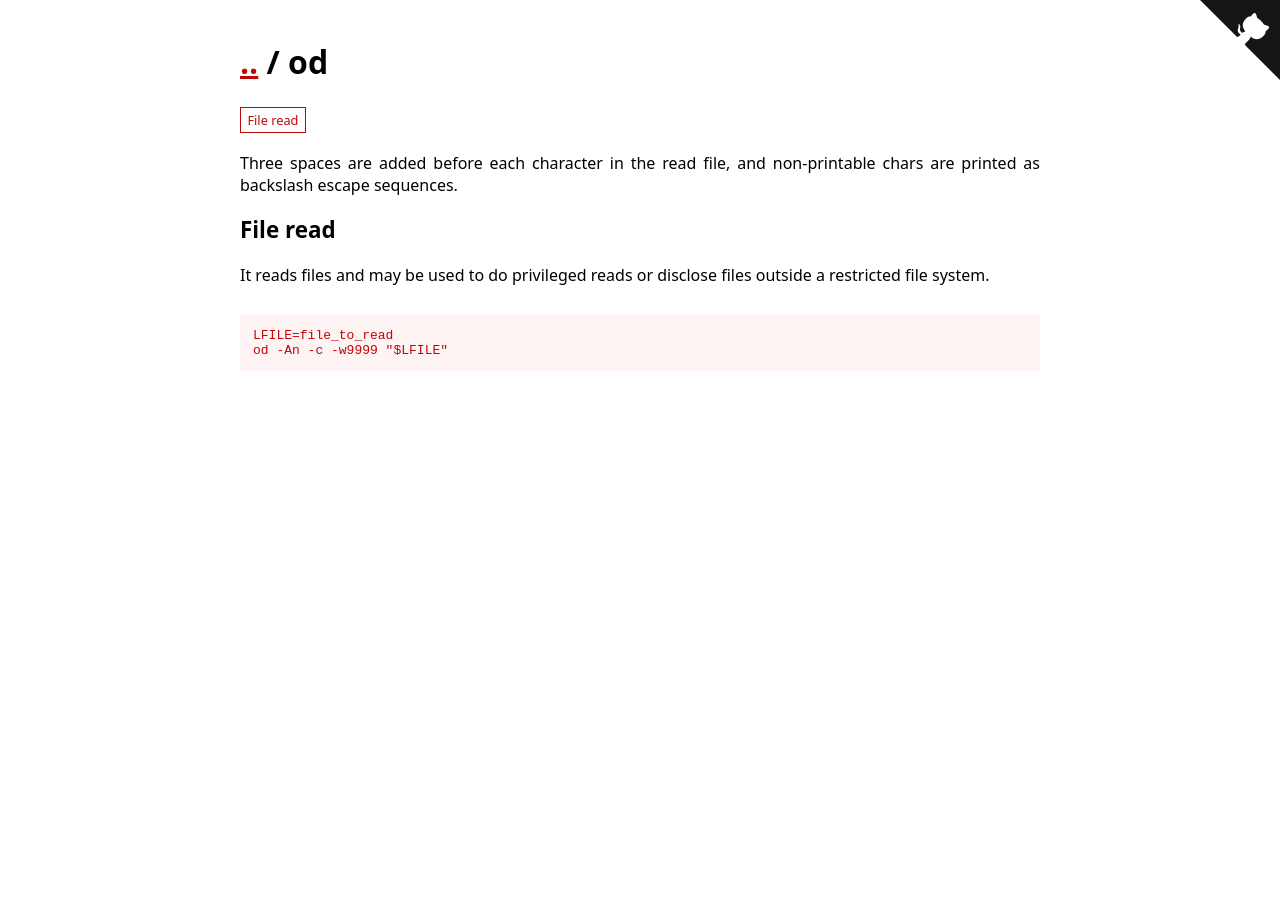
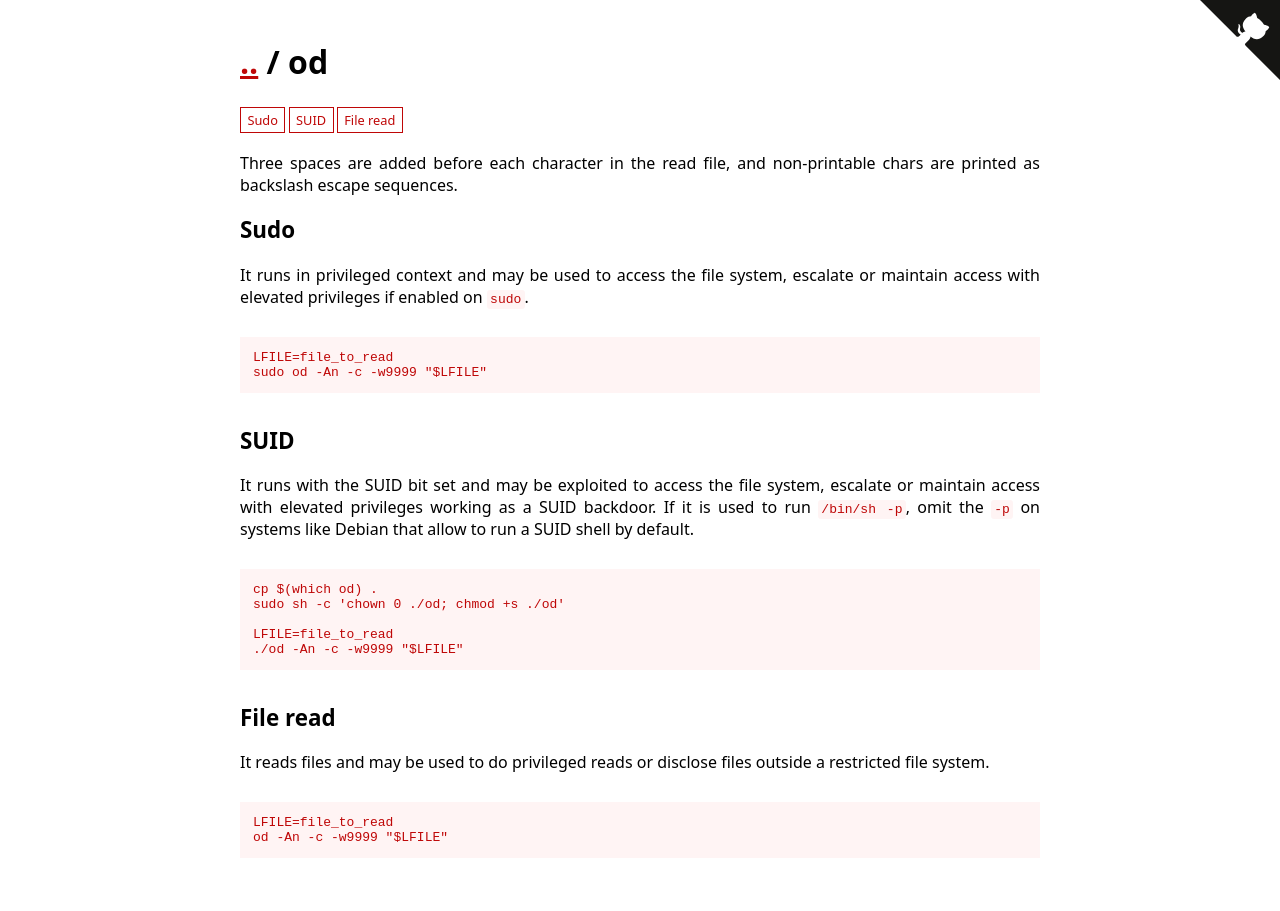
Before and after one commit to GTFOBins/GTFOBins.github.io, a Jekyll site: the page built from _gtfobins/od.md, in a window 1280 px wide. Built offline with Jekyll 4.4.1, drawn with Linux system fonts in a browser that asks for light colours.

Commit message:
Add sudo and suid to od

```diff
--- a/_gtfobins/od.md
+++ b/_gtfobins/od.md
@@ -3,6 +3,14 @@ description: |
   Three spaces are added before each character in the read file, and
   non-printable chars are printed as backslash escape sequences.
 functions:
+  sudo-enabled:
+    - code: |
+        LFILE=file_to_read
+        sudo od -An -c -w9999 "$LFILE"
+  suid-enabled:
+    - code: |
+        LFILE=file_to_read
+        ./od -An -c -w9999 "$LFILE"
   file-read:
     - code: |
         LFILE=file_to_read
```
